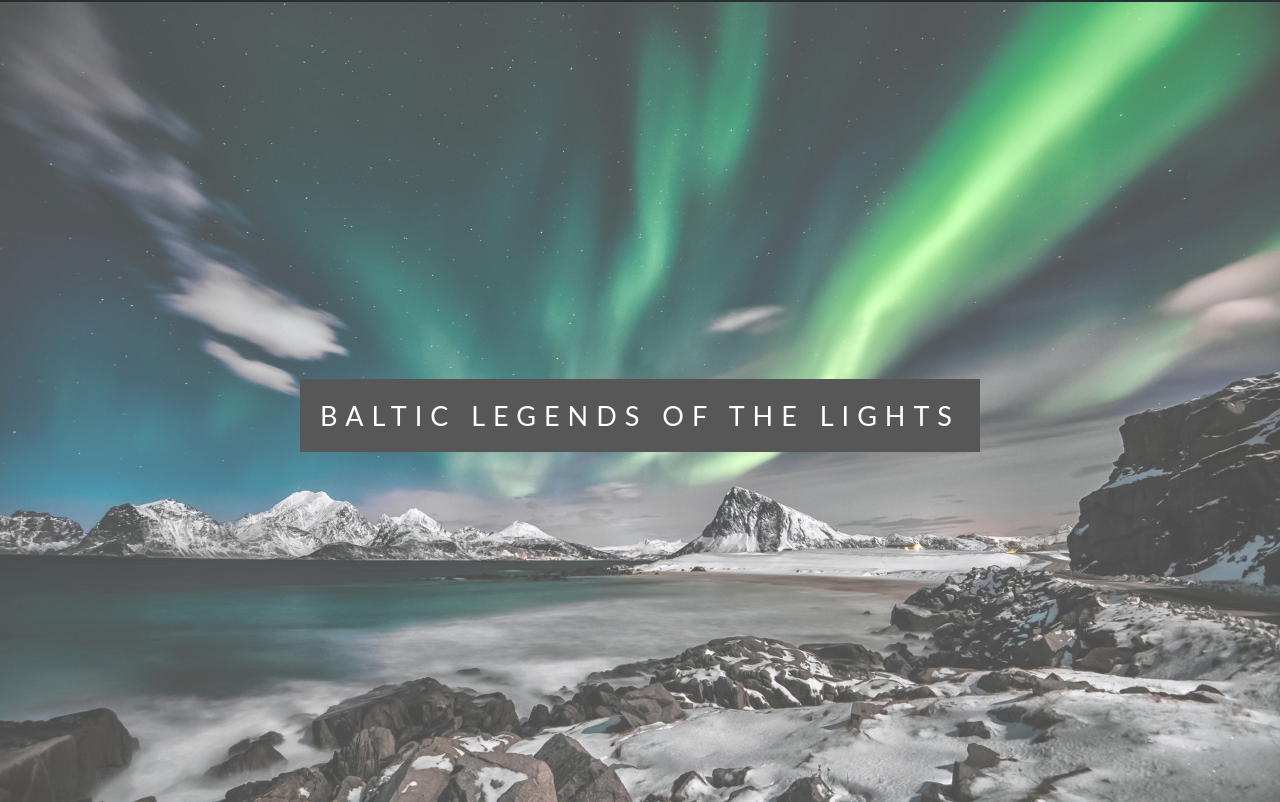
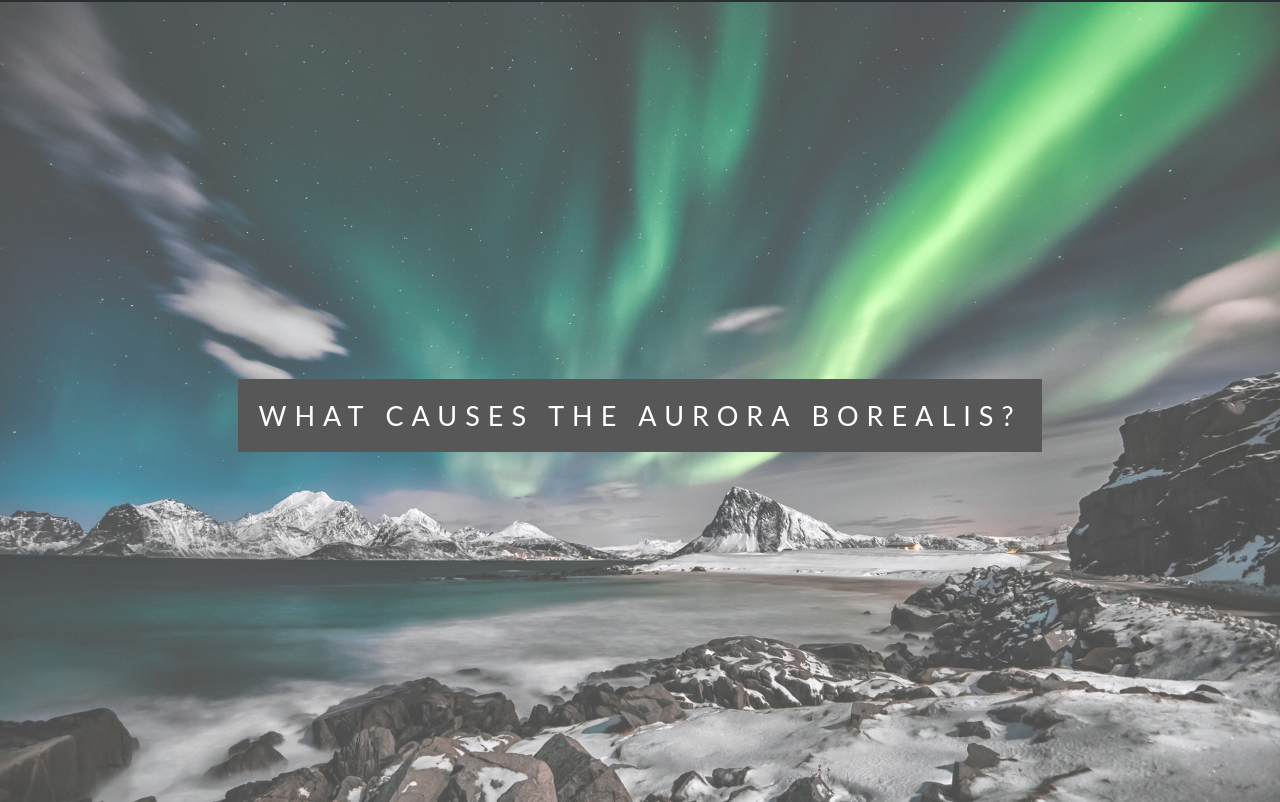
Before and after one commit to haniejuraimi/Aurora-Borealis, a plain HTML site: page index.html in a window 1280 px wide. Shown: the part 2253-3055 px from the top of the page. Drawn offline with Linux system fonts and the light colour scheme.

Commit message:
Added Questions
Instead of a text, I added a question so i can put the information in the next "page"-ish

```diff
--- a/index.html
+++ b/index.html
@@ -64,11 +64,15 @@
     <div class="img4">
             <div class="text">
                 <span class="border">
-                    BALTIC LEGENDS OF THE LIGHTS
+                    What causes the Aurora Borealis?
                 </span>
             </div>
         </div>
 
+    <div class="img5">
+
+    </div>
+
 <script src="main.js"></script>
 </body>
 </html>
```
